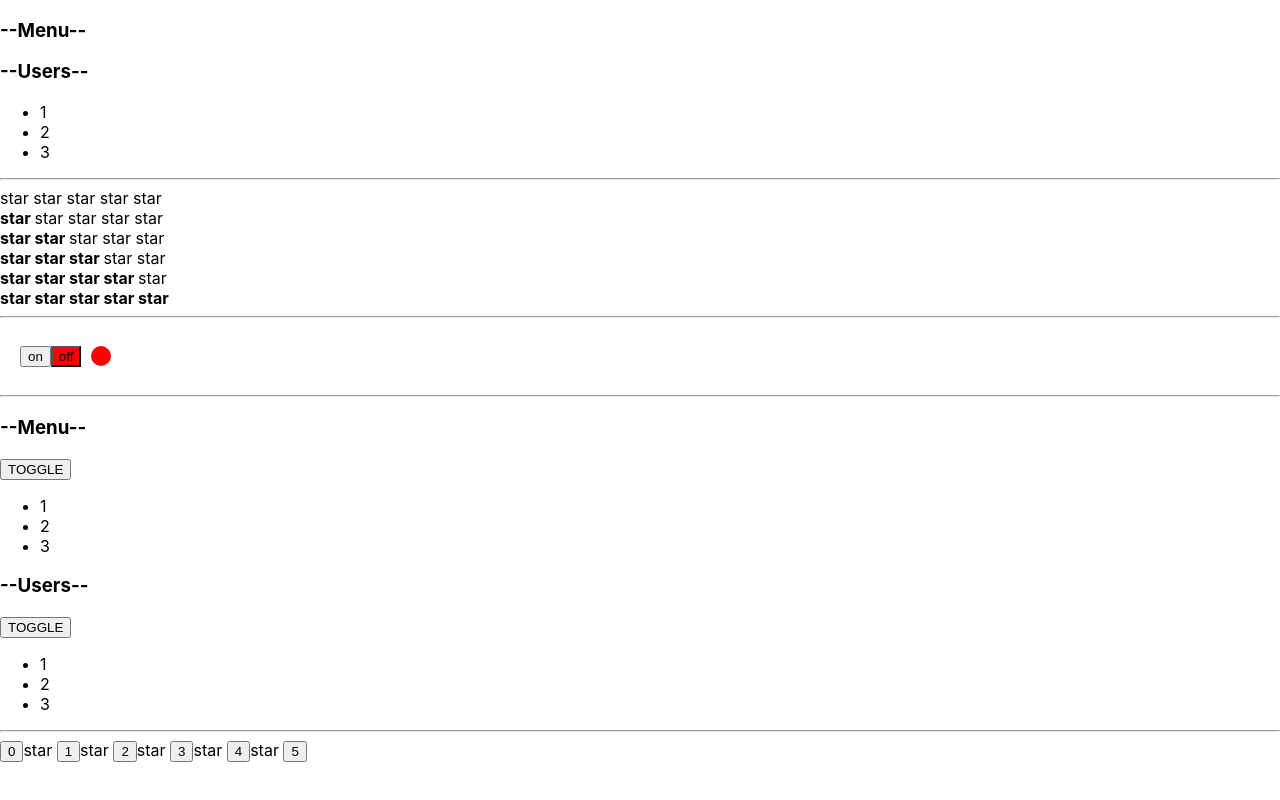
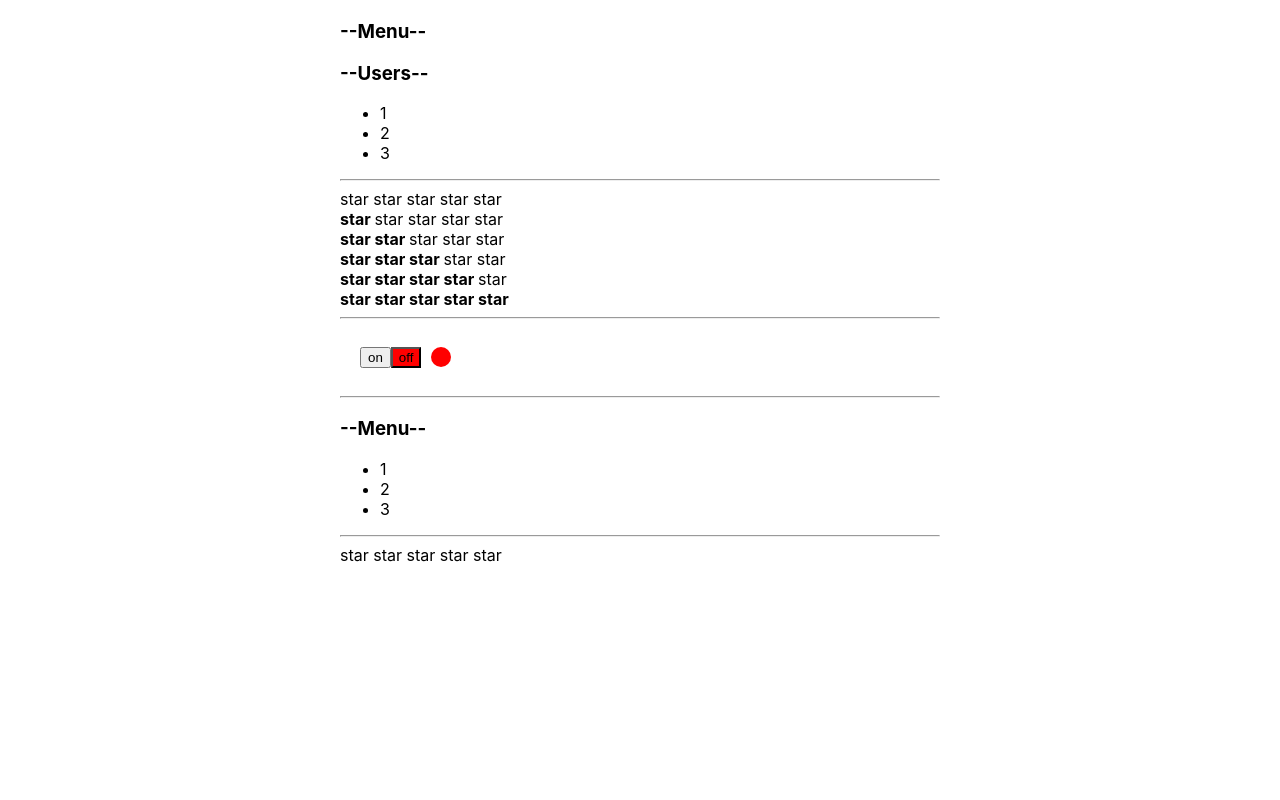
Before and after one commit to RuslanPer/react-detailed, a React (Create React App) app: page / in a window 1280 px wide. Built offline with nearby package versions, Linux system fonts and the light colour scheme.

Commit message:
uncontrolled components callback

```diff
--- a/src/App.css
+++ b/src/App.css
@@ -0,0 +1,4 @@
+.App{
+    width: 600px;
+    margin: 20px auto;
+}
--- a/src/App.tsx
+++ b/src/App.tsx
@@ -28,7 +28,6 @@
             <hr/>
 
             <UncontrolledAccordion titleValue={'--Menu--'}/>
-            <UncontrolledAccordion titleValue={'--Users--'}/>
 
             <hr/>
 
--- a/src/components/UncontrolledAccordion/UncontrolledAccordion.tsx
+++ b/src/components/UncontrolledAccordion/UncontrolledAccordion.tsx
@@ -1,4 +1,4 @@
-import React, {useState} from "react";
+import React, {Dispatch, SetStateAction, useState} from "react";
 
 type AccordionPropsType = {
     titleValue: string
@@ -9,19 +9,20 @@
     let [collapsed, setCollapsed] = useState(false)
 
     return <div>
-        <AccordionTitle title={props.titleValue}/>
-        <button onClick={() => setCollapsed(!collapsed)}>TOGGLE</button>
+        <AccordionTitle title={props.titleValue} collapsed={collapsed} setCollapsed={setCollapsed}/>
         { !collapsed && <AccordionBody /> }
     </div>
 
 }
 
 type AccordionTitlePropsType = {
-    title: string
+    title: string,
+    collapsed: boolean
+    setCollapsed: Dispatch<SetStateAction<boolean>>
 }
 
 function AccordionTitle(props: AccordionTitlePropsType) {
-    return <h3>{props.title}</h3>
+    return <h3 onClick={ () => props.setCollapsed(!props.collapsed)}>{props.title}</h3>
 }
 
 function AccordionBody() {
--- a/src/components/UncontrolledRating/UncontrolledRating.tsx
+++ b/src/components/UncontrolledRating/UncontrolledRating.tsx
@@ -1,4 +1,4 @@
-import React, {useState} from "react";
+import React, {Dispatch, SetStateAction, useState} from "react";
 
 export function UncontrolledRating() {
 
@@ -6,30 +6,23 @@
 
     return (
         <div>
-            <button onClick={() => setValue(0)}>0</button>
-            <Star selected={value > 0}/>
-            <button onClick={() => setValue(1)}>1</button>
-            <Star selected={value > 1}/>
-            <button onClick={() => setValue(2)}>2</button>
-            <Star selected={value > 2}/>
-            <button onClick={() => setValue(3)}>3</button>
-            <Star selected={value > 3}/>
-            <button onClick={() => setValue(4)}>4</button>
-            <Star selected={value > 4}/>
-            <button onClick={() => setValue(5)}>5</button>
+            <Star selected={value > 0} setValue={setValue} num={1}/>
+            <Star selected={value > 1} setValue={setValue} num={2}/>
+            <Star selected={value > 2} setValue={setValue} num={3}/>
+            <Star selected={value > 3} setValue={setValue} num={4}/>
+            <Star selected={value > 4} setValue={setValue} num={5}/>
         </div>
     )
 }
 
 type StarPropsType = {
     selected: boolean
+    setValue: Dispatch<SetStateAction<number>>
+    num: number
 }
 
 function Star(props: StarPropsType) {
-
-    if (props.selected === true) {
-        return <span><b>star </b></span>
-    } else {
-        return <span>star </span>
-    }
+    return (
+        props.selected ? <span onClick={()=>props.setValue(props.num)}><b>star </b></span> : <span onClick={()=>props.setValue(props.num)}>star </span>
+    )
 }
```
